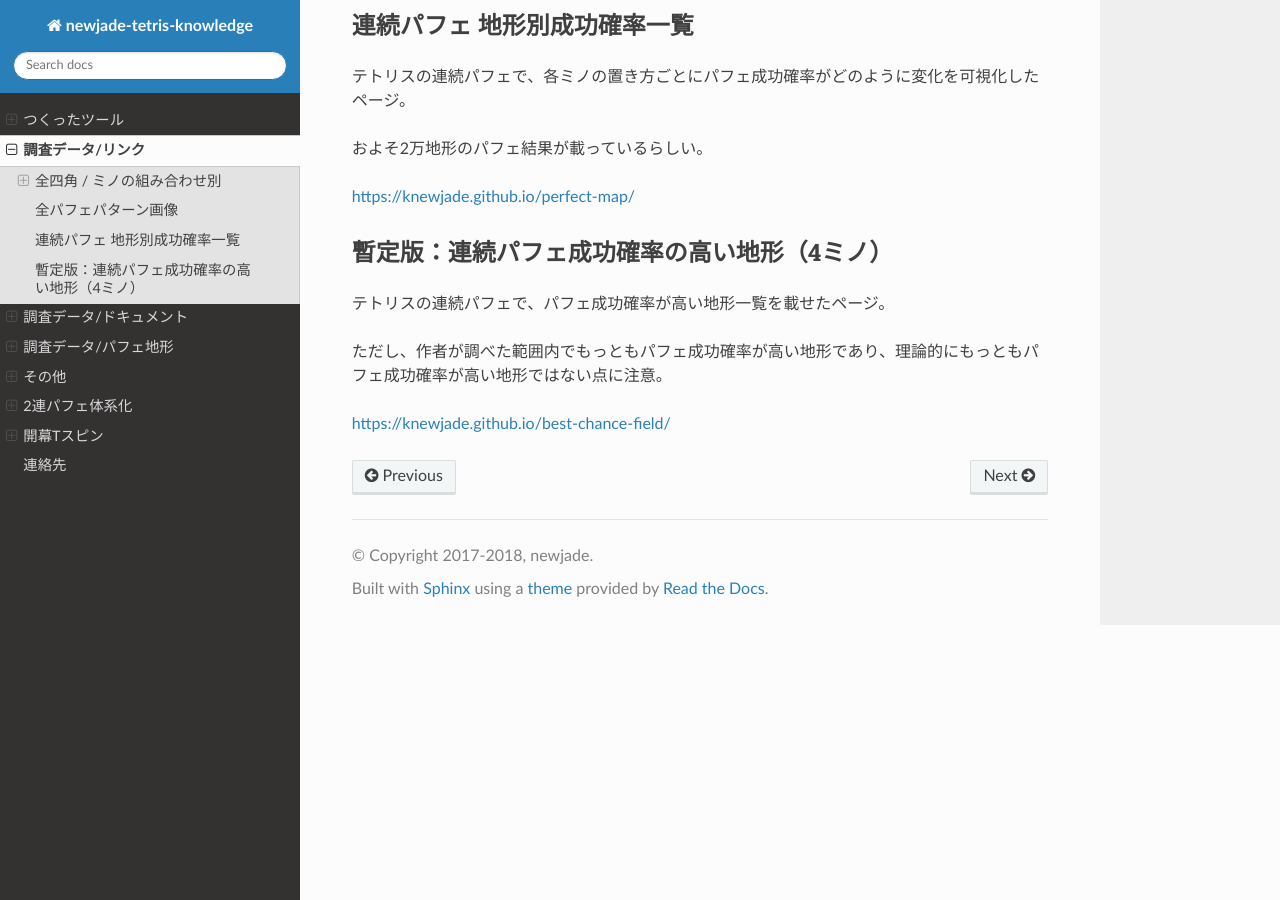
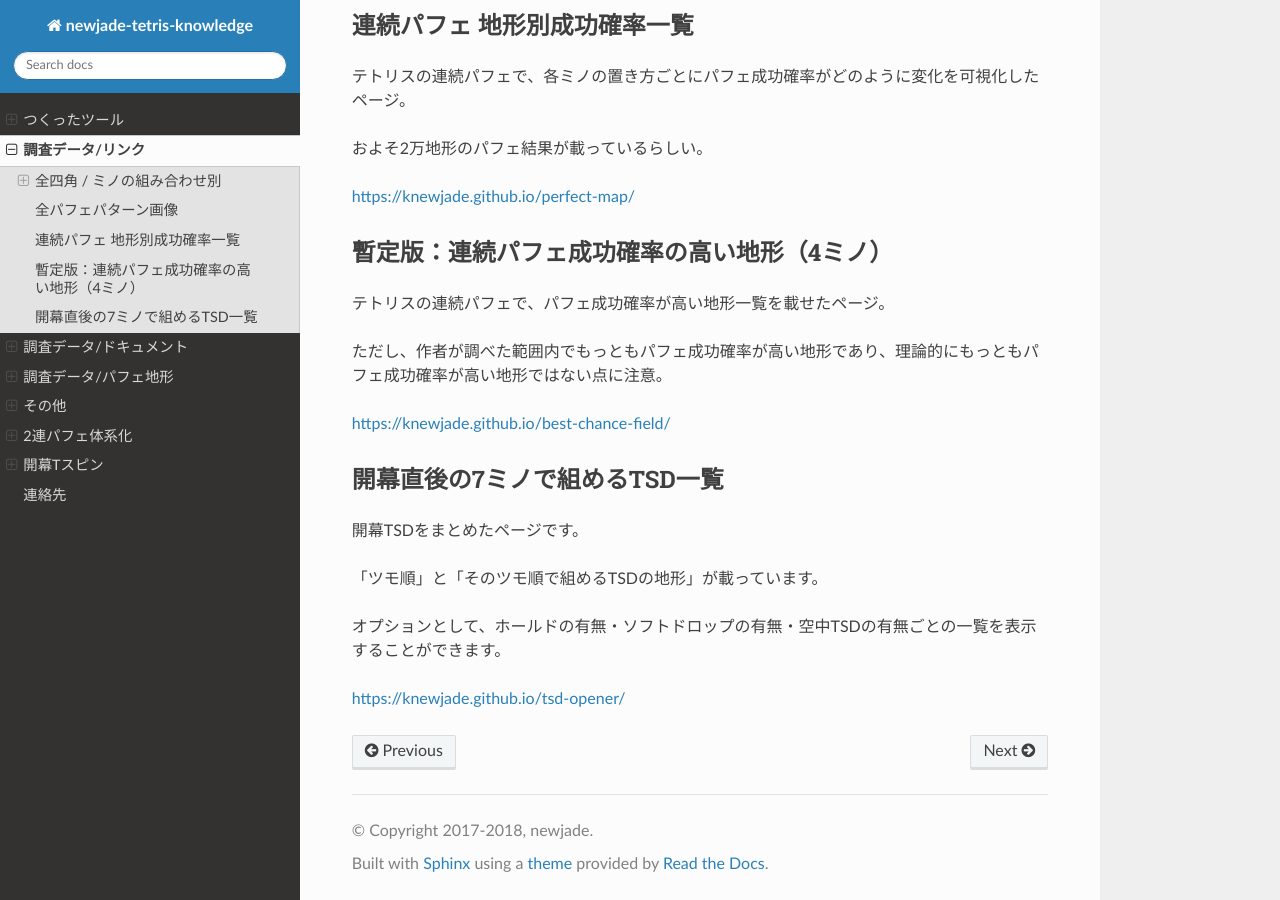
Before and after one commit to knewjade/tetris-knowledge-sphinx, a Sphinx documentation site: the page built from source/publish_links.rst, in a window 1280 px wide and 900 px high, scrolled down 1097 px. Built offline with Sphinx 7.4.7 and the Read the Docs theme 2.0.0, drawn with Linux system fonts in a browser that asks for light colours.

Commit message:
Update publish_links.rst

```diff
--- a/source/publish_links.rst
+++ b/source/publish_links.rst
@@ -56,6 +56,7 @@ http://gigapan.com/gigapans/201912
 
 https://knewjade.github.io/perfect-map/
 
+
 暫定版：連続パフェ成功確率の高い地形（4ミノ）
 ===================================================================
 
@@ -64,3 +65,15 @@ https://knewjade.github.io/perfect-map/
 ただし、作者が調べた範囲内でもっともパフェ成功確率が高い地形であり、理論的にもっともパフェ成功確率が高い地形ではない点に注意。
 
 https://knewjade.github.io/best-chance-field/
+
+
+開幕直後の7ミノで組めるTSD一覧
+===================================================================
+
+開幕TSDをまとめたページです。
+
+「ツモ順」と「そのツモ順で組めるTSDの地形」が載っています。
+
+オプションとして、ホールドの有無・ソフトドロップの有無・空中TSDの有無ごとの一覧を表示することができます。
+
+https://knewjade.github.io/tsd-opener/
```
